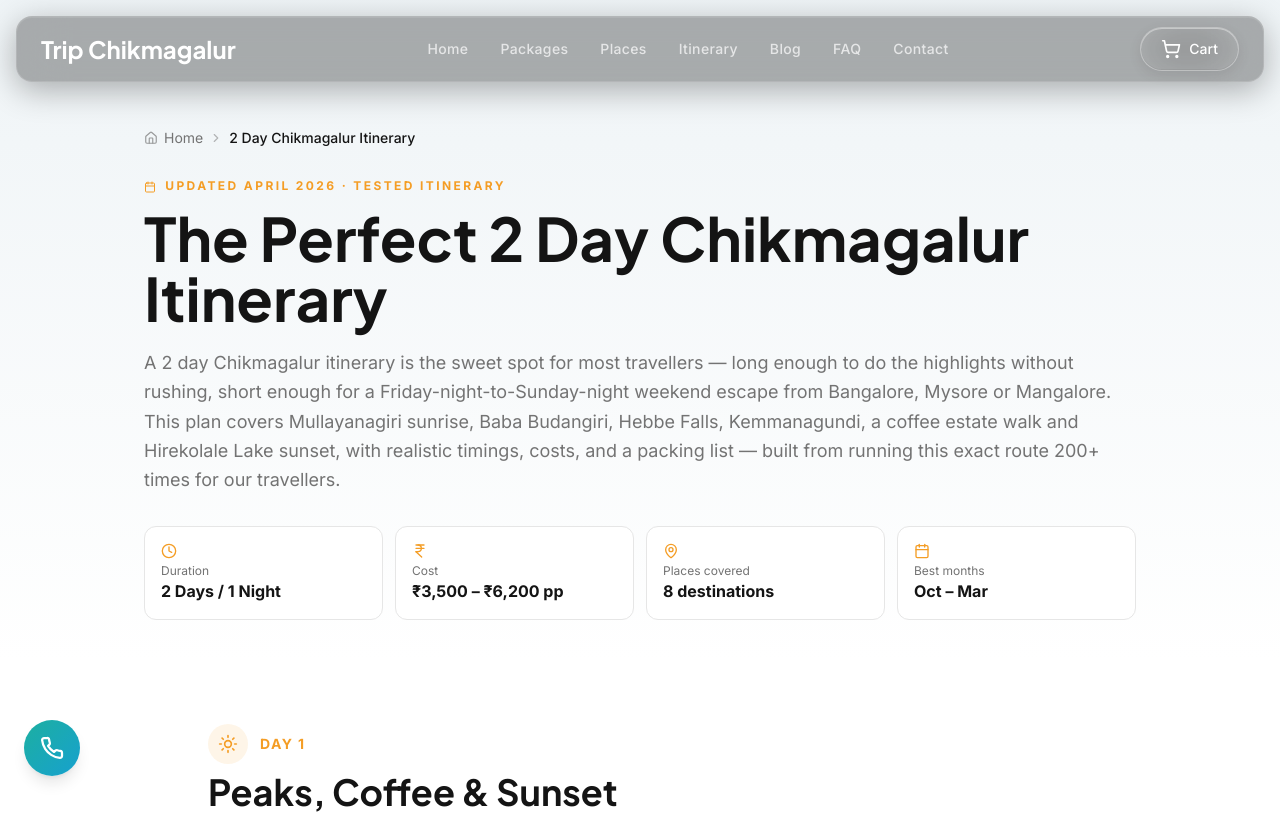
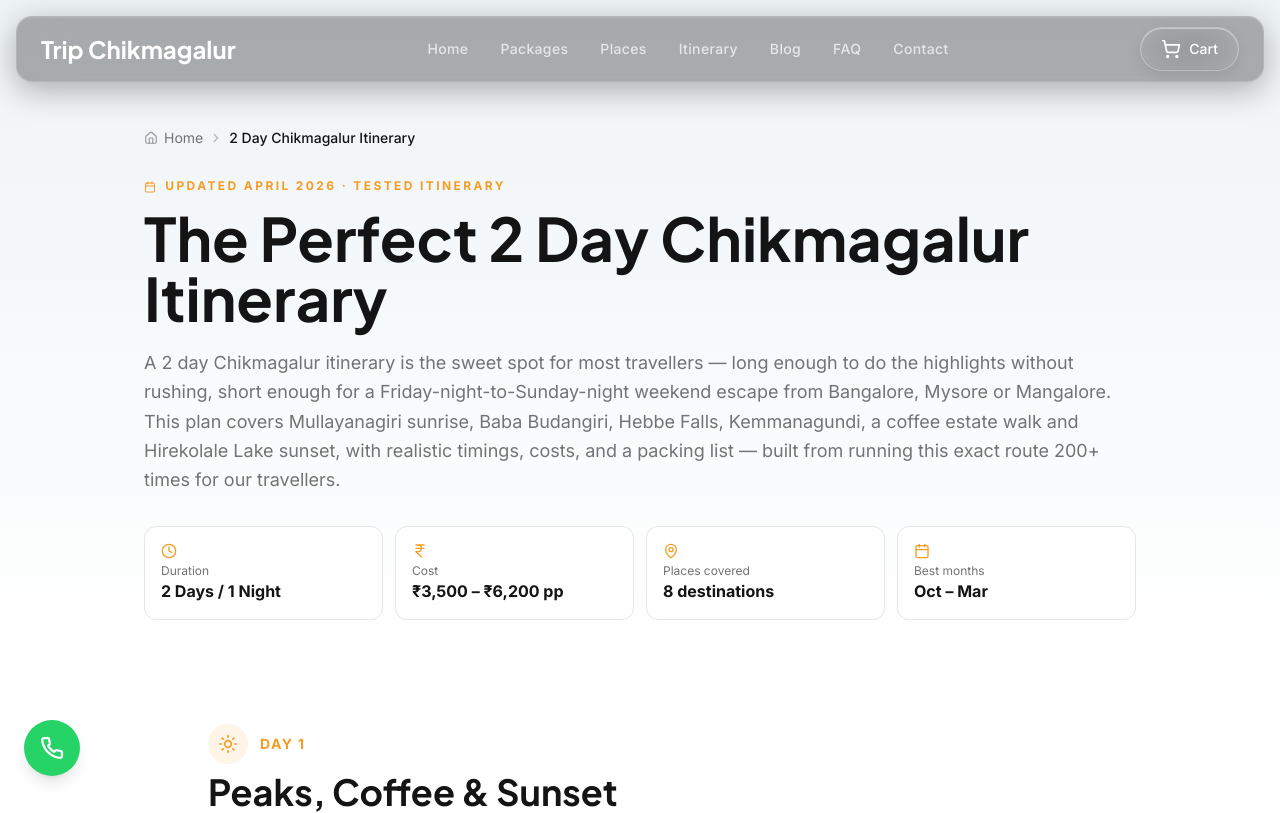
Before and after one commit to tripchikmagalur18/tripchikmagalur-1, a Next.js app: page /2-day-chikmagalur-itinerary in a window 1280 px wide. Shown: the top 813 px of the page. Built offline with nearby package versions, Linux system fonts and the light colour scheme.

Commit message:
Update FloatingCallButton component styles to match WhatsApp branding
- Changed the button gradient to a solid WhatsApp green color for better visual consistency with the chat widget.
- Updated the focus ring color to align with the new button design.

```diff
--- a/src/components/FloatingCallButton.tsx
+++ b/src/components/FloatingCallButton.tsx
@@ -4,9 +4,9 @@ import { useState } from "react";
 import { Phone } from "lucide-react";
 import { PHONE_LINK } from "@/lib/whatsapp";
 
-/** Teal gradient — matches site chat/support accent used alongside the Saif chat widget */
+/** WhatsApp green — matches FloatingWhatsApp and chat widget */
 const CALL_BUTTON_CLASS =
-  "min-w-14 min-h-14 w-14 h-14 rounded-full flex items-center justify-center shadow-lg hover:shadow-xl hover:scale-105 active:scale-95 transition-all duration-300 ease-out focus-visible:outline-none focus-visible:ring-2 focus-visible:ring-[hsl(174,72%,40%)] focus-visible:ring-offset-2 bg-gradient-to-br from-[hsl(174,72%,40%)] to-[hsl(195,80%,45%)]";
+  "min-w-14 min-h-14 w-14 h-14 bg-[#25D366] rounded-full flex items-center justify-center shadow-lg hover:shadow-xl hover:scale-105 active:scale-95 transition-all duration-300 ease-out focus-visible:outline-none focus-visible:ring-2 focus-visible:ring-[#25D366] focus-visible:ring-offset-2";
 
 type FloatingCallButtonProps = {
   positionClassName?: string;
```
